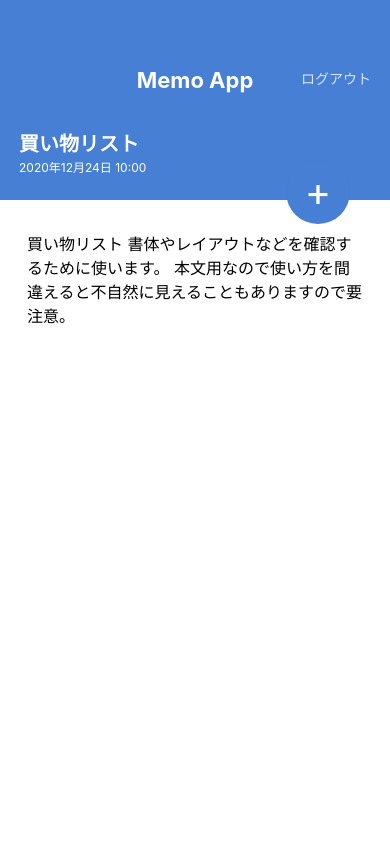
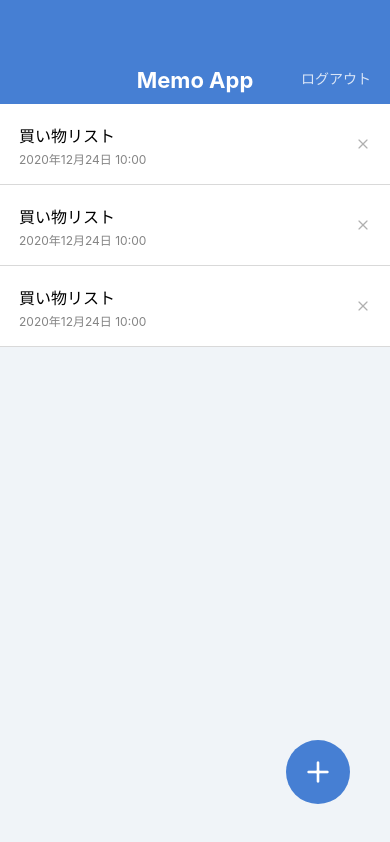
Before and after one commit to sola2riku0217/MemoApp, a React Native app: screen /MemoList in a window 390 px wide. Built offline with nearby package versions, Linux system fonts and the light colour scheme.

Commit message:
use vector-icon

```diff
--- a/App.jsx
+++ b/App.jsx
@@ -1,10 +1,10 @@
 import React from 'react';
 
 import MemoListScreen from './src/screens/MemoListScreen';
-import MemoDetailScreen from './src/screens/MemoDetailScreen';
+// import MemoDetailScreen from './src/screens/MemoDetailScreen';
 
 export default function App() {
   return (
-    <MemoDetailScreen />
+    <MemoListScreen />
   );
 }
--- a/src/components/CircleButton.jsx
+++ b/src/components/CircleButton.jsx
@@ -1,22 +1,20 @@
 import React from 'react';
-import { View, Text, StyleSheet } from 'react-native';
+import { View, StyleSheet } from 'react-native';
 import { string, shape } from 'prop-types';
 import { Feather } from '@expo/vector-icons';
 
 export default function CircleButton(props) {
-  const { children, style } = props;
+  const { style, name } = props;
   return (
     <View style={[styles.circleButton, style]}>
-      <Text style={styles.circleButtonLabel}>{children}</Text>
-      {/* <Feather name={name} size={32} color="white" /> */}
+      <Feather name={name} size={32} color="white" />
     </View>
   );
 }
 
 CircleButton.propTypes = {
-  children: string.isRequired,
   style: shape(),
-  // name: string.isRequired,
+  name: string.isRequired,
 };
 
 CircleButton.defaultProps = {
--- a/src/components/memoList.jsx
+++ b/src/components/memoList.jsx
@@ -1,3 +1,4 @@
+import { Feather } from '@expo/vector-icons';
 import React from 'react';
 import { View, Text, StyleSheet } from 'react-native';
 
@@ -11,7 +12,7 @@
           <Text style={styles.memoListItemDate}>2020年12月24日 10:00</Text>
         </View>
         <View>
-          <Text> X </Text>
+          <Feather name="x" size={16} color="#B0B0B0" />
         </View>
       </View>
       {/* memo List② */}
@@ -21,7 +22,7 @@
           <Text style={styles.memoListItemDate}>2020年12月24日 10:00</Text>
         </View>
         <View>
-          <Text> X </Text>
+          <Feather name="x" size={16} color="#B0B0B0" />
         </View>
       </View>
       {/* memo List③ */}
@@ -31,7 +32,7 @@
           <Text style={styles.memoListItemDate}>2020年12月24日 10:00</Text>
         </View>
         <View>
-          <Text> X </Text>
+          <Feather name="x" size={16} color="#B0B0B0" />
         </View>
       </View>
     </View>
--- a/src/screens/MemoDetailScreen.jsx
+++ b/src/screens/MemoDetailScreen.jsx
@@ -1,5 +1,7 @@
 import React from 'react';
-import { View, ScrollView, Text, StyleSheet } from 'react-native';
+import {
+  View, ScrollView, Text, StyleSheet,
+} from 'react-native';
 
 import Appbar from '../components/appbar';
 import CircleButton from '../components/CircleButton';
@@ -19,7 +21,7 @@
           本文用なので使い方を間違えると不自然に見えることもありますので要注意。
         </Text>
       </ScrollView>
-      <CircleButton style={{ top: 160, bottom: 'auto' }}>+</CircleButton>
+      <CircleButton style={{ top: 160, bottom: 'auto' }} name="edit-2" />
 
     </View>
   );
--- a/src/screens/MemoListScreen.jsx
+++ b/src/screens/MemoListScreen.jsx
@@ -10,7 +10,7 @@
     <View style={styles.container}>
       <Appbar />
       <MemoList />
-      <CircleButton>+</CircleButton>
+      <CircleButton name="plus" />
     </View>
   );
 }
```
